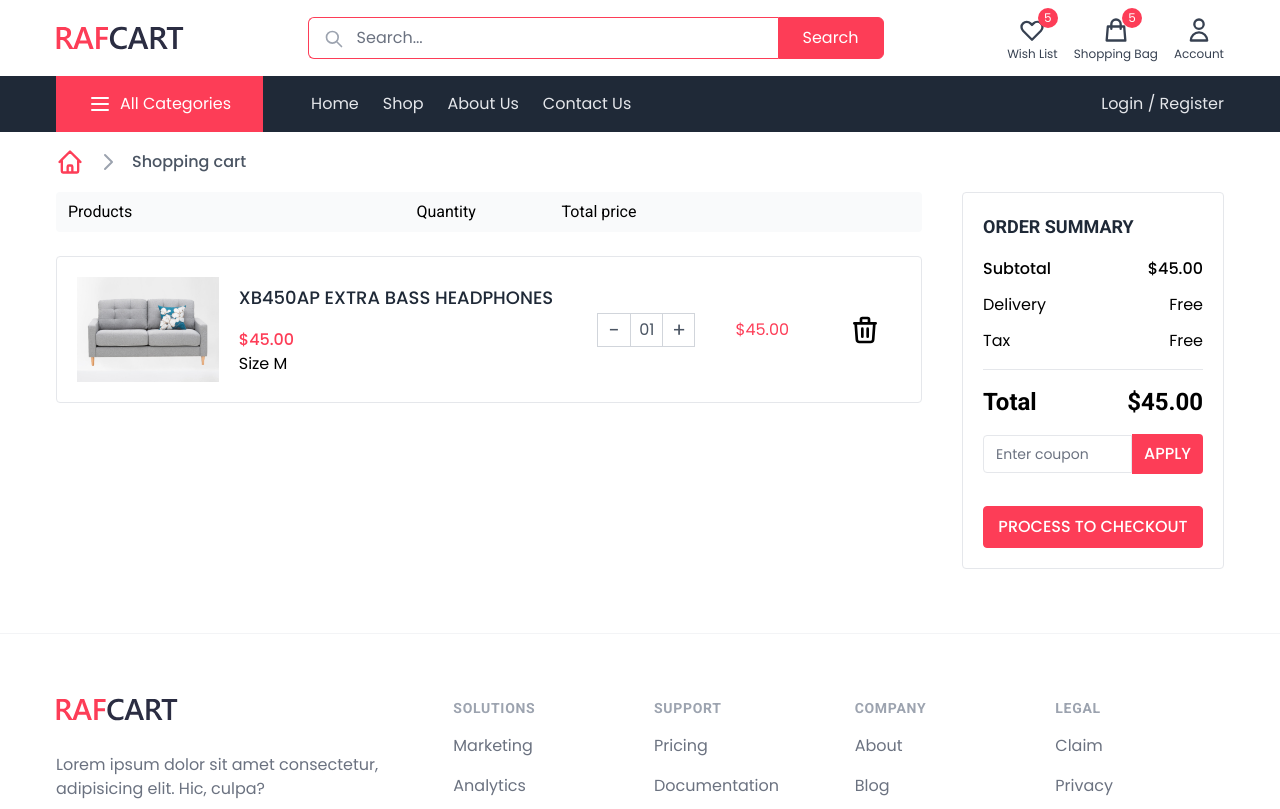
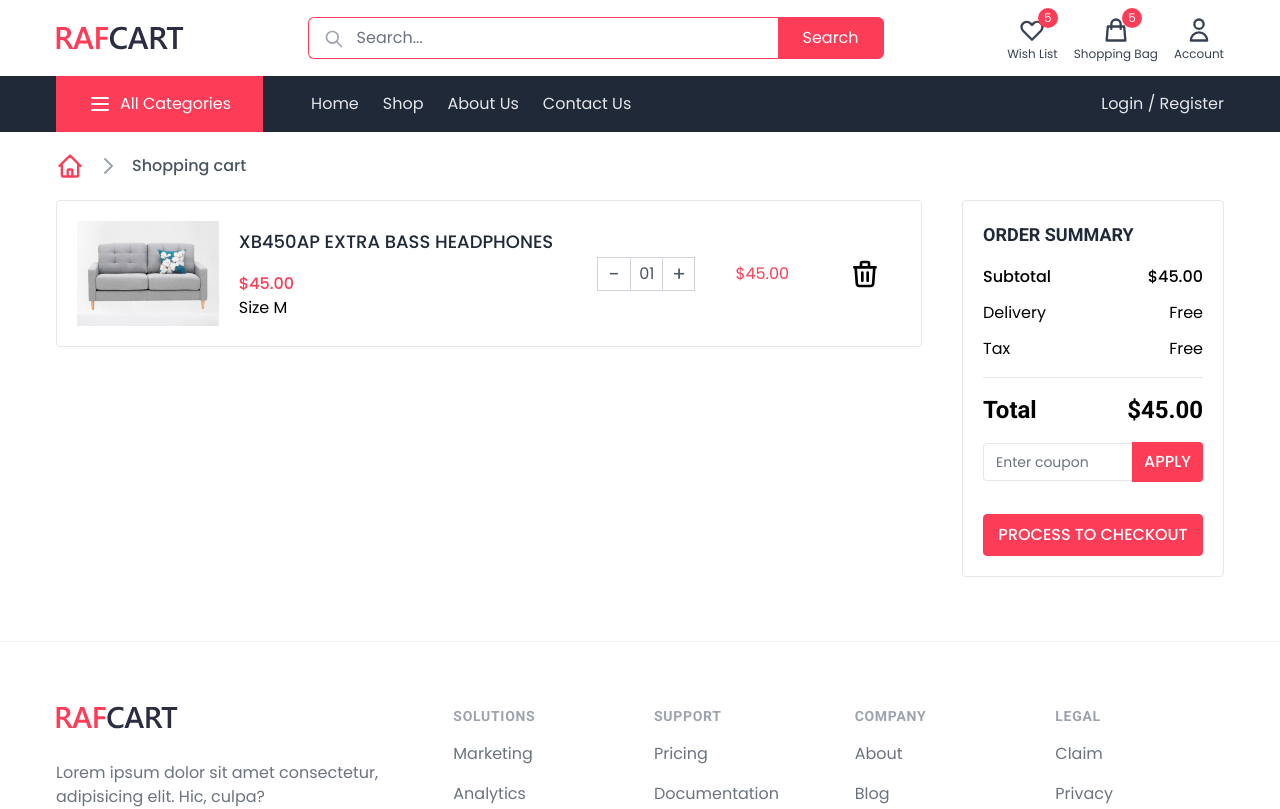
Before and after one commit to MuttakinHasib/refcart, a Next.js app: page /cart in a window 1280 px wide. Shown: the top 809 px of the page. Built offline with nearby package versions, Linux system fonts and the light colour scheme.

Commit message:
:hammer:

```diff
--- a/src/components/Shared/BreadCrumbs.js
+++ b/src/components/Shared/BreadCrumbs.js
@@ -2,7 +2,7 @@ import Link from 'next/link';
 
 const BreadCrumbs = ({ items }) => {
   return (
-    <div className='container py-4 flex items-center gap-3'>
+    <div className='container py-5 flex items-center gap-3'>
       <Link href='/'>
         <a className='text-primary'>
           <svg
--- a/src/components/Shared/CartSummary.js
+++ b/src/components/Shared/CartSummary.js
@@ -27,7 +27,7 @@ const CartSummary = () => {
       <div className='flex items-center mb-8'>
         <input
           type='text'
-          className='flex-1 py-2 text-sm w-full border border-gray-200 rounded-l'
+          className='focus:ring-0 border-r-0 flex-1 py-2 text-sm w-full border border-gray-200 rounded-l'
           placeholder='Enter coupon'
         />
         <button className='bg-primary text-white font-medium py-2 px-3 rounded-r uppercase'>
--- a/src/pages/cart.js
+++ b/src/pages/cart.js
@@ -2,18 +2,18 @@ import Link from 'next/link';
 import { TrashIcon } from '@heroicons/react/outline';
 import { BreadCrumbs, CartSummary, QuantityButton } from '@components/index';
 
-const Cart = () => {
+const CartScreen = () => {
   return (
     <>
       <BreadCrumbs items={['Shopping cart']} />
       <div className='container grid lg:grid-cols-12 gap-10 pb-16'>
         <div className='lg:col-span-8 xl:col-span-9'>
-          <h1 className='py-2 px-3 bg-gray-50 rounded flex items-center'>
+          {/* <h1 className='py-2 px-3 bg-gray-50 rounded flex items-center'>
             <span className='w-3/5'>Products</span>
             <span className='w-3/12'>Quantity</span>
             <span className='w-3/5'>Total price</span>
-          </h1>
-          <div className='border border-gray-200 p-5 mt-6 rounded flex flex-col md:flex-row gap-5 md:items-center justify-between'>
+          </h1> */}
+          <div className='border border-gray-200 p-5 rounded flex flex-col md:flex-row gap-5 md:items-center justify-between'>
             <div className='flex flex-col sm:flex-row gap-5 sm:items-center'>
               <div className='sm:max-w-[150px]'>
                 <img
@@ -51,4 +51,4 @@ const Cart = () => {
   );
 };
 
-export default Cart;
+export default CartScreen;
--- a/src/styles/globals.css
+++ b/src/styles/globals.css
@@ -51,7 +51,8 @@
     @apply border-4 border-solid border-primary !important;
   }
 
-  button {
+  button,
+  a {
     @apply focus:outline-none;
   }
 }
```
